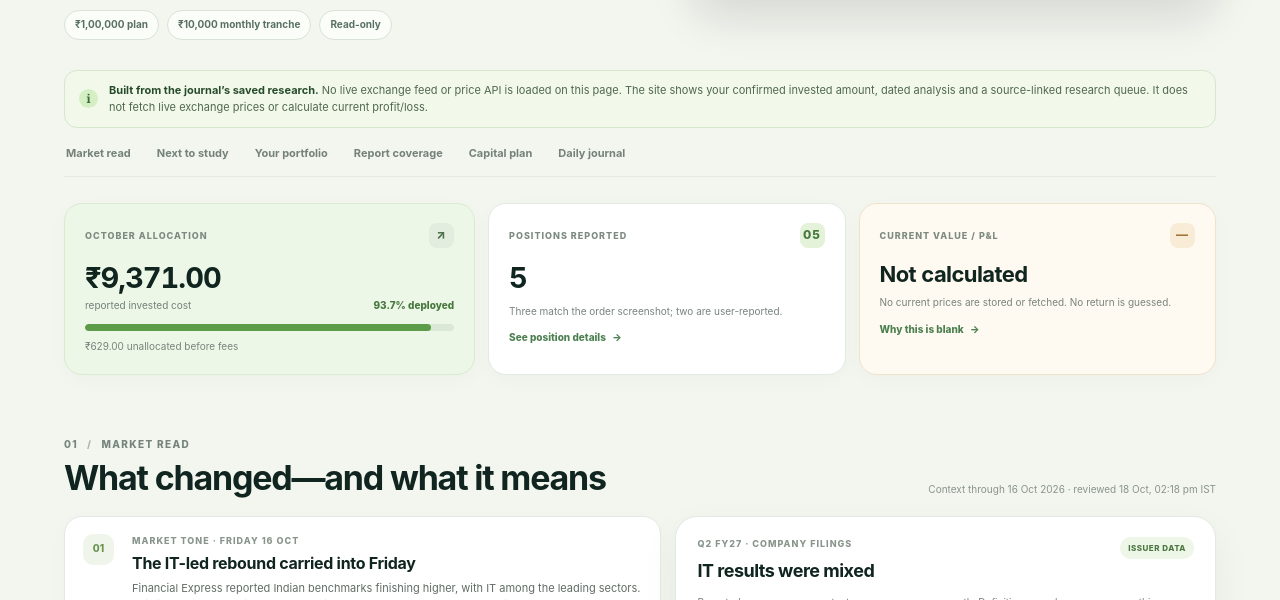
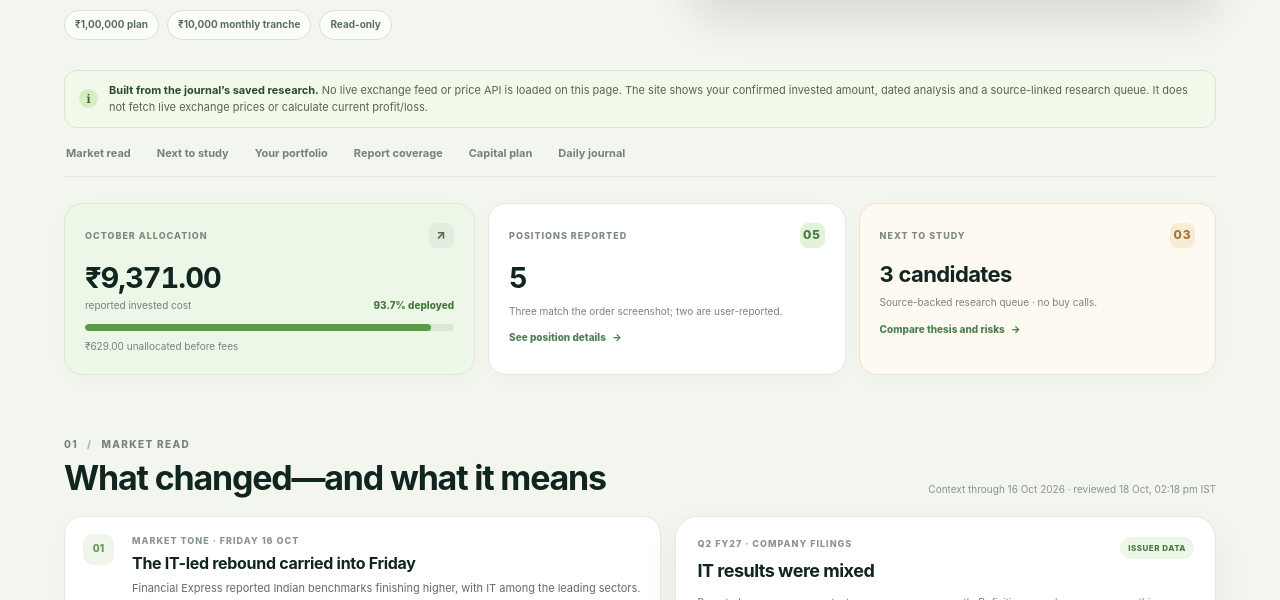
Before and after one commit to Sid-0307/investo-journal, a website: page index.html in a window 1280 px wide. Shown: the part 500-1100 px from the top of the page. Drawn offline with Linux system fonts and the light colour scheme.

Commit message:
Replace empty dashboard tile with research queue

```diff
--- a/index.html
+++ b/index.html
@@ -57,10 +57,10 @@
           <a class="card-link" href="#portfolio">See position details <span>→</span></a>
         </article>
         <article class="metric-card metric-caution">
-          <div class="metric-head"><span>CURRENT VALUE / P&amp;L</span><span class="metric-icon amber">—</span></div>
-          <strong class="metric-word">Not calculated</strong>
-          <p>No current prices are stored or fetched. No return is guessed.</p>
-          <a class="card-link" href="#portfolio">Why this is blank <span>→</span></a>
+          <div class="metric-head"><span>NEXT TO STUDY</span><span class="metric-icon amber">03</span></div>
+          <strong class="metric-word">3 candidates</strong>
+          <p>Source-backed research queue · no buy calls.</p>
+          <a class="card-link" href="#next-study">Compare thesis and risks <span>→</span></a>
         </article>
       </section>
 
```
